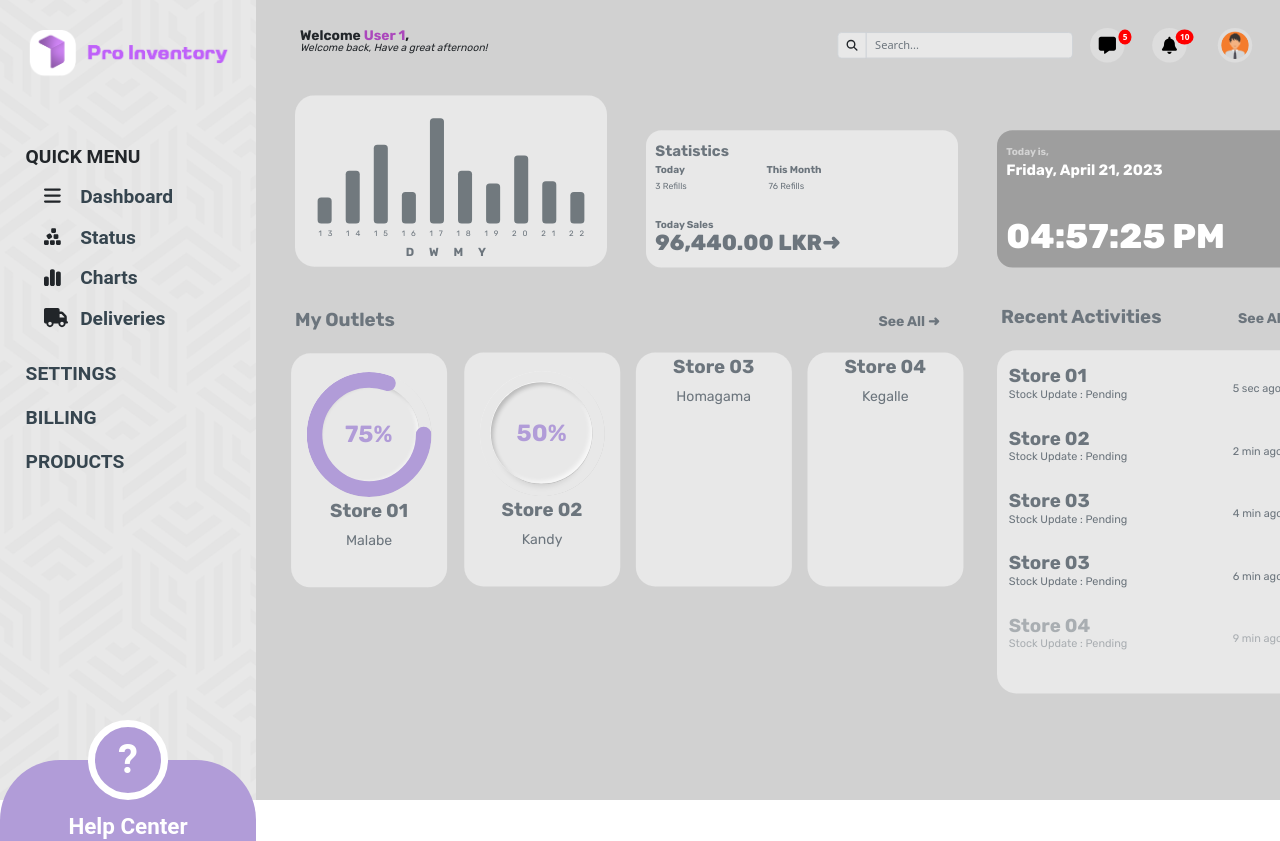
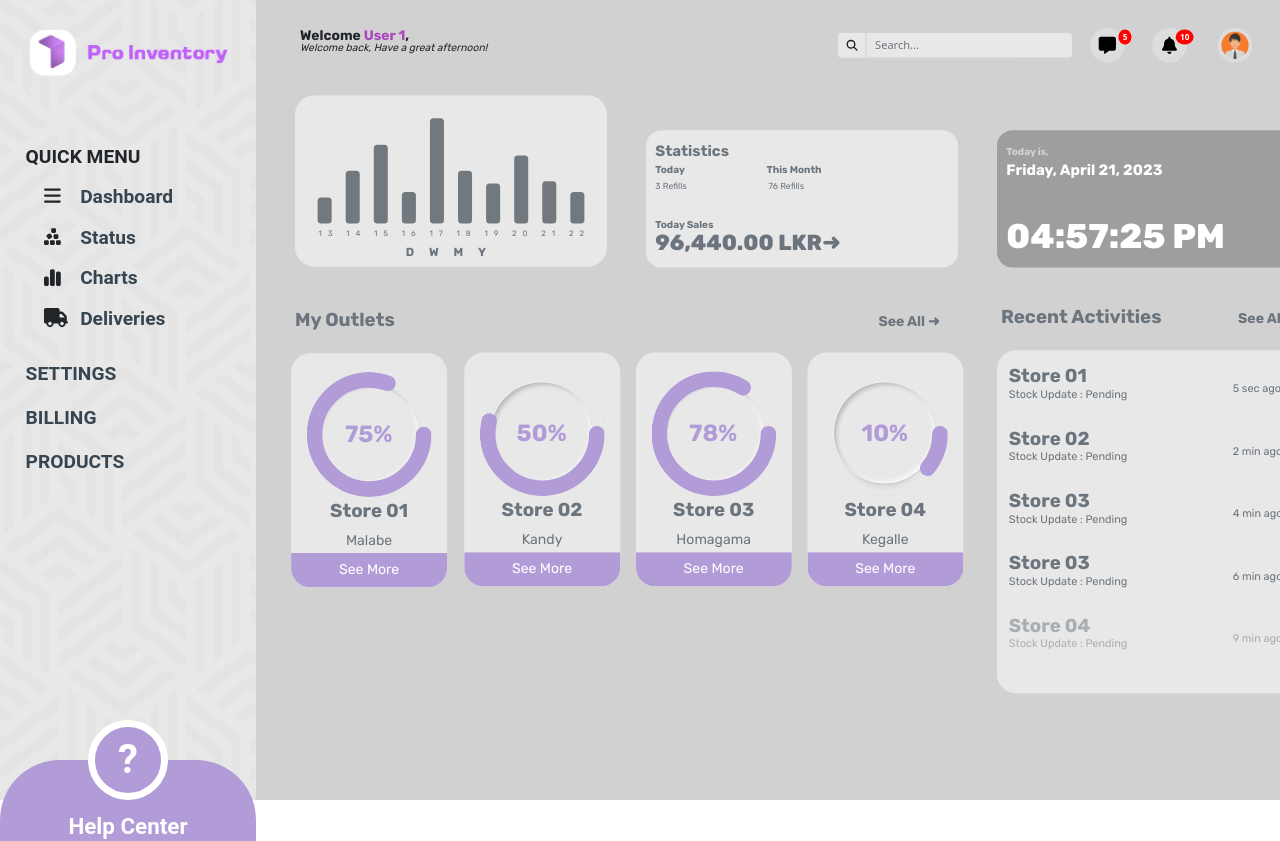
Before and after one commit to ProInventory/Warehouse-frontend, a React (Create React App) app: page /home in a window 1280 px wide. Shown: the top 841 px of the page. Built offline with nearby package versions, Linux system fonts and the light colour scheme; grey boxes are pictures that could not be loaded.

Commit message:
Finished outlets

```diff
--- a/src/components/dashboard/outlets.jsx
+++ b/src/components/dashboard/outlets.jsx
@@ -40,6 +40,7 @@ const Container = styled.div`
 	.TitleSmall:hover {
 		color: #000000;
 	}
+
 	.progress {
 		width: 160px;
 		height: 160px;
@@ -80,7 +81,7 @@ const Container = styled.div`
 		font-size: 30px;
 	}
 
-	circle {
+	.circle-1 {
 		fill: none;
 		stroke: #b19cd8;
 		stroke-width: 20px;
@@ -89,15 +90,7 @@ const Container = styled.div`
 		animation: anim 0.5s linear forwards;
 	}
 
-	circle {
-		fill: none;
-		stroke: #b19cd8;
-		stroke-width: 20px;
-		stroke-dasharray: 472;
-		stroke-dashoffset: 200;
-	}
-
-	svg {
+	.svg-1 {
 		position: absolute;
 		top: 0;
 		left: 0;
@@ -105,9 +98,73 @@ const Container = styled.div`
 
 	@keyframes anim {
 		100% {
-			stroke-dashoffset: 118;
+			stroke-dashoffset: 118; /* 188 calculated by (472-472*0.75) */
 		}
 	}
+
+	.circle-2 {
+		fill: none;
+		stroke: #b19cd8;
+		stroke-width: 20px;
+		stroke-dasharray: 472;
+		stroke-dashoffset: 472;
+		animation: anim2 0.5s linear forwards;
+	}
+
+	.svg-2 {
+		position: absolute;
+		top: 0;
+		left: 0;
+	}
+
+	@keyframes anim2 {
+		100% {
+			stroke-dashoffset: 236; /* 188 calculated by (472-472*0.75) */
+		}
+	}
+
+	.circle-3 {
+		fill: none;
+		stroke: #b19cd8;
+		stroke-width: 20px;
+		stroke-dasharray: 472;
+		stroke-dashoffset: 472;
+		animation: anim3 0.5s linear forwards;
+	}
+
+	.svg-3 {
+		position: absolute;
+		top: 0;
+		left: 0;
+	}
+
+	@keyframes anim3 {
+		100% {
+			stroke-dashoffset: 103; /* 188 calculated by (472-472*0.75) */
+		}
+	}
+
+	.circle-4 {
+		fill: none;
+		stroke: #b19cd8;
+		stroke-width: 20px;
+		stroke-dasharray: 472;
+		stroke-dashoffset: 472;
+		animation: anim4 0.5s linear forwards;
+	}
+
+	.svg-4 {
+		position: absolute;
+		top: 0;
+		left: 0;
+	}
+
+	@keyframes anim4 {
+		100% {
+			stroke-dashoffset: 424; /* 188 calculated by (472-472*0.75) */
+		}
+	}
+
 
 	.label-stat {
 		position: relative;
@@ -125,6 +182,21 @@ const Container = styled.div`
 	.label-stat-location {
 		font-size: 18px;
 		font-weight: lighter;
+	}
+
+	.btn{
+		background:  #b19cd8;
+		width:100%;
+		height:14.5%;
+		font-size: 18px;
+		font-weight: bold;
+		color: white;
+		font-family: "Rubik", sans-serif;
+		font-weight: lighter;
+		border-top-left-radius: 0;
+  		border-top-right-radius: 0;
+  		border-bottom-left-radius: 25px;
+  		border-bottom-right-radius: 25px;
 	}
 
 	.time-txt {
@@ -193,11 +265,67 @@ const NumStat = () => {
 									<div className="progress">
 										<div className="outer">
 											<div className="inner">
-												<div id="percentage">75%</div>
+												<div id="percentage">  75% </div>
 											</div>
 										</div>
 
-										<svg
+										<svg class="svg-1"
+											xmlns="http://www.w3.org/2000/svg"
+											version="1.1"
+											width="160px"
+											height="160px"
+										>
+											<defs>
+												<linearGradient id="GradientColor">
+													<stop
+														offset="0%"
+														stop-color="#e91e63"
+													/>
+													<stop
+														offset="100%"
+														stop-color="#673ab7"
+													/>
+												</linearGradient>
+											</defs>
+											<circle class="circle-1"
+												cx="80"
+												cy="80"
+												r="70"
+												stroke-linecap="round"
+											/>
+										</svg>
+									</div>
+
+									<label className="label-stat">
+										Store 01
+										<br></br>
+										<label className="label-stat-location">
+											Malabe
+										</label>
+									</label>
+									<br></br>
+								</div>
+							</form>
+
+							<button className="btn"> See More </button>
+						</div>
+					</Container>
+
+					<Container
+						style={{ marginRight: "20px", marginTop: "80px" }}
+					>
+						<div className="center">
+							<form>
+								<div className="txt_field">
+									<br></br>
+									<div className="progress">
+										<div className="outer">
+											<div className="inner">
+												<div id="percentage">50%</div>
+											</div>
+										</div>
+
+										<svg class="svg-2"
 											xmlns="http://www.w3.org/2000/svg"
 											version="1.1"
 											width="160px"
@@ -216,6 +344,7 @@ const NumStat = () => {
 												</linearGradient>
 											</defs>
 											<circle
+												class="circle-2"
 												cx="80"
 												cy="80"
 												r="70"
@@ -223,17 +352,17 @@ const NumStat = () => {
 											/>
 										</svg>
 									</div>
-
 									<label className="label-stat">
-										Store 01
+										Store 02
 										<br></br>
 										<label className="label-stat-location">
-											Malabe
+											Kandy
 										</label>
 									</label>
 									<br></br>
 								</div>
 							</form>
+							<button className="btn"> See More </button>
 						</div>
 					</Container>
 					<Container
@@ -242,15 +371,15 @@ const NumStat = () => {
 						<div className="center">
 							<form>
 								<div className="txt_field">
-									<br></br>
-									<div className="progress">
+								<br></br>
+								<div className="progress">
 										<div className="outer">
 											<div className="inner">
-												<div id="percentage">50%</div>
+												<div id="percentage">78%</div>
 											</div>
 										</div>
 
-										<svg
+										<svg class="svg-3"
 											xmlns="http://www.w3.org/2000/svg"
 											version="1.1"
 											width="160px"
@@ -268,8 +397,8 @@ const NumStat = () => {
 													/>
 												</linearGradient>
 											</defs>
-											<circle2
-												classname="circle2"
+											<circle
+												class="circle-3"
 												cx="80"
 												cy="80"
 												r="70"
@@ -277,24 +406,7 @@ const NumStat = () => {
 											/>
 										</svg>
 									</div>
-									<label className="label-stat">
-										Store 02
-										<br></br>
-										<label className="label-stat-location">
-											Kandy
-										</label>
-									</label>
-									<br></br>
-								</div>
-							</form>
-						</div>
-					</Container>
-					<Container
-						style={{ marginRight: "20px", marginTop: "80px" }}
-					>
-						<div className="center">
-							<form>
-								<div className="txt_field">
+
 									<label className="label-stat">
 										Store 03
 										<br></br>
@@ -305,6 +417,7 @@ const NumStat = () => {
 									<br></br>
 								</div>
 							</form>
+							<button className="btn"> See More </button>
 						</div>
 					</Container>
 					<Container
@@ -313,6 +426,42 @@ const NumStat = () => {
 						<div className="center">
 							<form>
 								<div className="txt_field">
+								<br></br>
+								<div className="progress">
+										<div className="outer">
+											<div className="inner">
+												<div id="percentage">10%</div>
+											</div>
+										</div>
+
+										<svg class="svg-4"
+											xmlns="http://www.w3.org/2000/svg"
+											version="1.1"
+											width="160px"
+											height="160px"
+										>
+											<defs>
+												<linearGradient id="GradientColor">
+													<stop
+														offset="0%"
+														stop-color="#e91e63"
+													/>
+													<stop
+														offset="100%"
+														stop-color="#673ab7"
+													/>
+												</linearGradient>
+											</defs>
+											<circle
+												class="circle-4"
+												cx="80"
+												cy="80"
+												r="70"
+												stroke-linecap="round"
+											/>
+										</svg>
+									</div>
+
 									<label className="label-stat">
 										Store 04
 										<br></br>
@@ -323,6 +472,7 @@ const NumStat = () => {
 									<br></br>
 								</div>
 							</form>
+							<button className="btn"> See More </button>
 						</div>
 					</Container>
 				</div>
```
